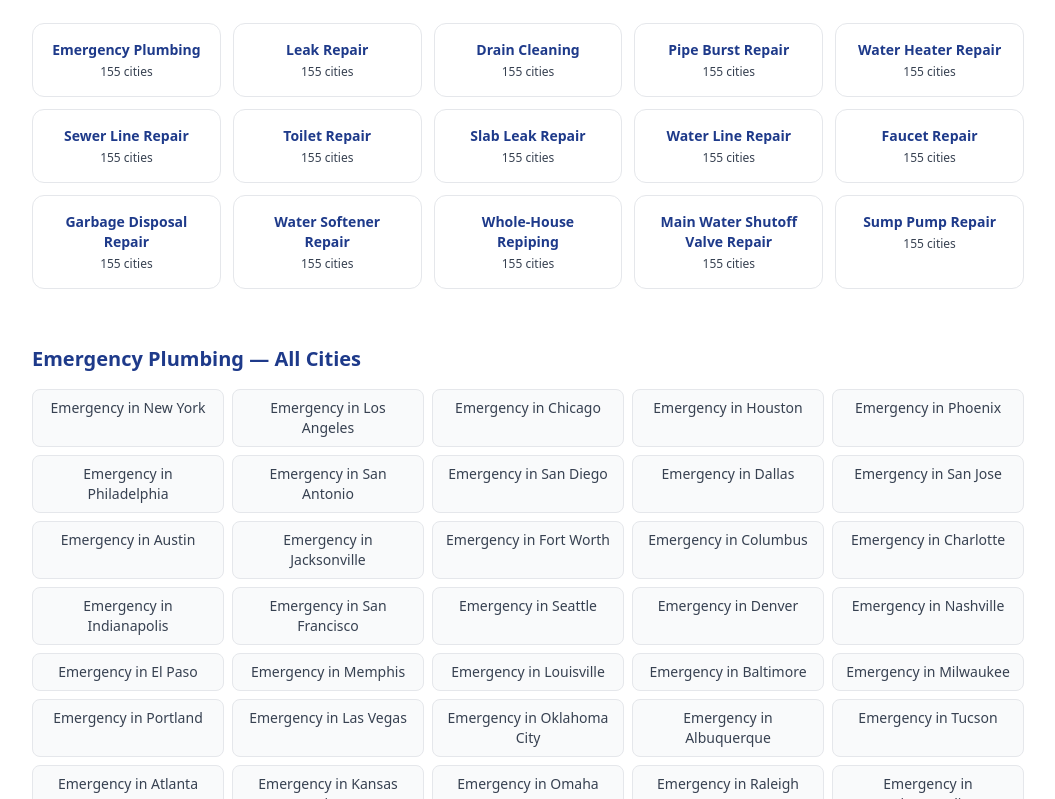
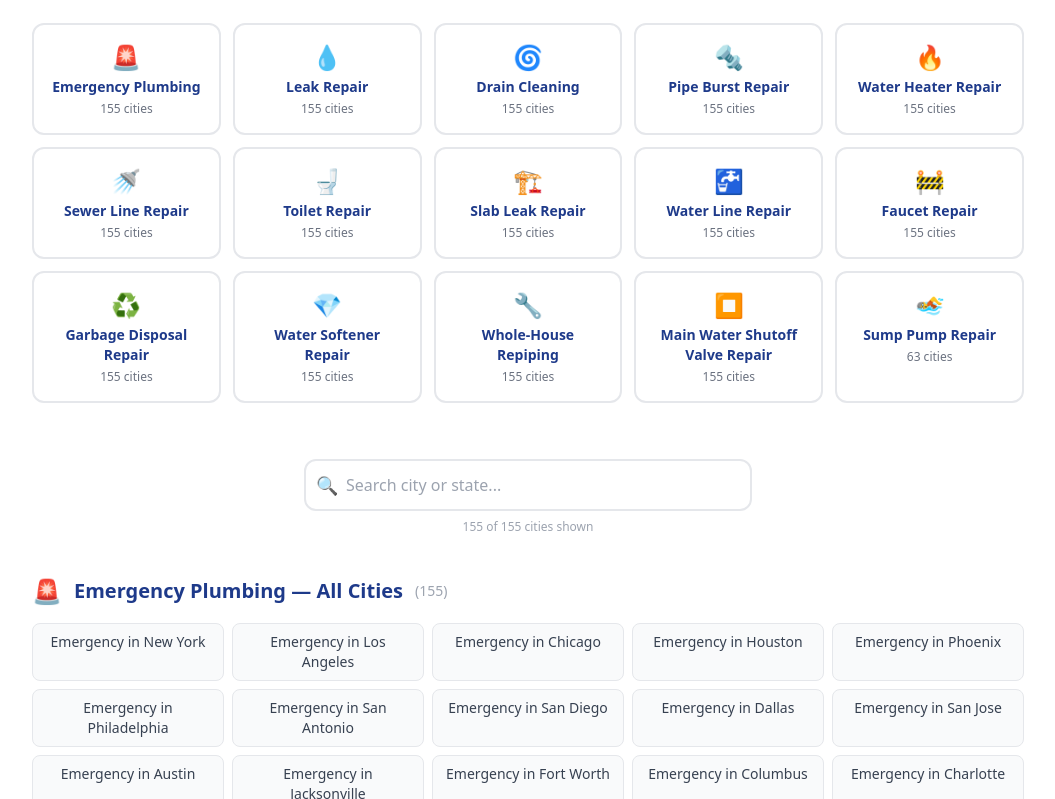
Before and after one commit to asimexports123/pseo-plumbing-site, a Next.js app: page /plumber-usa in a window 1280 px wide. Shown: the part 501-1300 px from the top of the page, without its empty margins (112-1167 px from the left). Built offline with nearby package versions, Linux system fonts and the light colour scheme; no server answers.

Commit message:
Sprint11: Add preconnect hints for GA4/Marketcall, redesign /plumber-usa with state-grouped directory, service icons, search filter, data-track on all CTAs

```diff
--- a/pages/_app.js
+++ b/pages/_app.js
@@ -69,6 +69,9 @@ function MyApp({ Component, pageProps }) {
         <link rel="icon" type="image/png" sizes="32x32" href="/favicon-32x32.png?v=2" />
         <link rel="icon" type="image/png" sizes="16x16" href="/favicon-16x16.png?v=2" />
         <link rel="apple-touch-icon" href="/apple-touch-icon.svg?v=2" />
+        {/* Preconnect to third-party script origins for faster loading */}
+        <link rel="preconnect" href="https://www.googletagmanager.com" />
+        <link rel="preconnect" href="https://js.marketcall.com" />
         {/* Theme color matches brand blue */}
         <meta name="theme-color" content="#1e3a8a" />
         {/* Prevent zoom on iOS input focus (stops layout shift) */}
--- a/pages/plumber-usa.js
+++ b/pages/plumber-usa.js
@@ -1,10 +1,29 @@
 import Head from 'next/head';
 import Link from 'next/link';
-import { SEED_CITIES, SERVICES, cityToSlug, buildSlug, PHONE_NUMBER, isCityQualifiedForService } from '../lib/cities';
+import { useState, useMemo } from 'react';
+import { SEED_CITIES, SERVICES, STATES, cityToSlug, buildSlug, PHONE_NUMBER, isCityQualifiedForService } from '../lib/cities';
 import { EditorialFooter } from '../components/EditorialFooter';
 import { Footer } from '../components/Footer';
 import { Author } from '../components/Author';
 import { buildPageSchema } from '../lib/schemas';
+
+const SERVICE_ICONS = {
+  'emergency': '🚨',
+  'leak-repair': '💧',
+  'drain-cleaning': '🌀',
+  'pipe-burst-repair': '🔩',
+  'water-heater-repair': '🔥',
+  'sewer-line-repair': '🚿',
+  'toilet-repair': '🚽',
+  'slab-leak-repair': '🏗️',
+  'water-line-repair': '🚰',
+  'faucet-repair': '🚧',
+  'garbage-disposal-repair': '♻️',
+  'water-softener-repair': '💎',
+  'whole-house-repiping': '🔧',
+  'main-water-shutoff-valve-repair': '⏹️',
+  'sump-pump-repair': '🏊',
+};
 
 export default function PlumberUSA() {
   const title = 'Plumber USA — Emergency Plumbing Services in Every US City | YoHomeFix';
@@ -22,6 +41,43 @@ export default function PlumberUSA() {
       { name: 'Plumber USA', url: `${domain}/plumber-usa` },
     ],
   });
+
+  const [searchQuery, setSearchQuery] = useState('');
+  const [activeService, setActiveService] = useState('all');
+
+  // Group cities by state for directory layout
+  const citiesByState = useMemo(() => {
+    const groups = {};
+    SEED_CITIES.forEach(city => {
+      if (!groups[city.stateCode]) {
+        const stateInfo = STATES.find(s => s.code === city.stateCode);
+        groups[city.stateCode] = { stateCode: city.stateCode, stateName: stateInfo?.name || city.stateCode, cities: [] };
+      }
+      groups[city.stateCode].cities.push(city);
+    });
+    return Object.values(groups).sort((a, b) => a.stateName.localeCompare(b.stateName));
+  }, []);
+
+  // Filtered cities based on search
+  const filteredStates = useMemo(() => {
+    if (!searchQuery.trim()) return citiesByState;
+    const q = searchQuery.toLowerCase().trim();
+    return citiesByState
+      .map(group => ({
+        ...group,
+        cities: group.cities.filter(c => c.name.toLowerCase().includes(q) || group.stateName.toLowerCase().includes(q)),
+      }))
+      .filter(g => g.cities.length > 0);
+  }, [searchQuery, citiesByState]);
+
+  // Count cities per service
+  const serviceCityCounts = useMemo(() => {
+    const counts = {};
+    SERVICES.forEach(s => {
+      counts[s.slug] = SEED_CITIES.filter(c => isCityQualifiedForService(c.name, s.slug)).length;
+    });
+    return counts;
+  }, []);
 
   return (
     <>
@@ -43,8 +99,8 @@ export default function PlumberUSA() {
       </Head>
 
       {/* Sticky mobile CTA */}
-      <div className="fixed bottom-0 left-0 right-0 z-50 bg-red-600 md:hidden">
-        <a href={`tel:${PHONE_NUMBER}`} className="flex items-center justify-center gap-3 py-4 text-white font-extrabold text-xl w-full" aria-label="Call emergency dispatch">
+      <div className="fixed bottom-0 left-0 right-0 z-50 bg-red-600 md:hidden" style={{ height: 64 }}>
+        <a href={`tel:${PHONE_NUMBER}`} data-track="plumber-usa-sticky-mobile" className="flex items-center justify-center gap-3 h-full text-white font-extrabold text-xl w-full" aria-label="Call emergency dispatch">
           <span>📞</span><span>CALL NOW — 24/7</span>
         </a>
       </div>
@@ -54,10 +110,10 @@ export default function PlumberUSA() {
         {/* Header */}
         <nav className="bg-blue-900 text-white px-4 py-3 flex justify-between items-center sticky top-0 z-40 shadow-lg">
           <Link href="/" className="text-2xl font-extrabold text-white no-underline">YoHomeFix</Link>
-          <a href={`tel:${PHONE_NUMBER}`} className="hidden md:flex items-center gap-2 bg-red-600 hover:bg-red-700 text-white px-5 py-2 rounded-full font-bold transition-colors" aria-label="Call emergency dispatch">
+          <a href={`tel:${PHONE_NUMBER}`} data-track="plumber-usa-nav-desktop" className="hidden md:flex items-center gap-2 bg-red-600 hover:bg-red-700 text-white px-5 py-2 rounded-full font-bold transition-colors" aria-label="Call emergency dispatch">
             📞 Call Now
           </a>
-          <a href={`tel:${PHONE_NUMBER}`} className="md:hidden bg-red-600 text-white px-4 py-2 rounded-full font-bold text-sm" aria-label="Call emergency dispatch">Call Now</a>
+          <a href={`tel:${PHONE_NUMBER}`} data-track="plumber-usa-nav-mobile" className="md:hidden bg-red-600 text-white px-4 py-2 rounded-full font-bold text-sm" aria-label="Call emergency dispatch">Call Now</a>
         </nav>
 
         <nav aria-label="Breadcrumb" className="max-w-5xl mx-auto w-full px-4 py-2 text-sm text-gray-500">
@@ -73,7 +129,7 @@ export default function PlumberUSA() {
           <div className="max-w-3xl mx-auto">
             <h1 className="text-3xl md:text-5xl font-extrabold mb-4">Emergency Plumbers in Every US City</h1>
             <p className="text-lg text-white mb-6">Licensed plumbers dispatched in 60 minutes. Available 24/7 with no overtime charges.</p>
-            <a href={`tel:${PHONE_NUMBER}`} className="inline-flex items-center gap-3 bg-red-600 hover:bg-red-500 text-white px-8 py-4 rounded-full text-xl font-extrabold shadow-xl transition-transform hover:scale-105" aria-label="Call emergency dispatch">
+            <a href={`tel:${PHONE_NUMBER}`} data-track="plumber-usa-hero" className="inline-flex items-center gap-3 bg-red-600 hover:bg-red-500 text-white px-8 py-4 rounded-full text-xl font-extrabold shadow-xl transition-transform hover:scale-105" aria-label="Call emergency dispatch">
               📞 Get Emergency Help
             </a>
           </div>
@@ -81,40 +137,82 @@ export default function PlumberUSA() {
 
         <main className="max-w-5xl mx-auto w-full px-4 py-12">
 
-          {/* Services Hub — anchor links */}
+          {/* Services Hub — filterable cards */}
           <section className="mb-14">
             <h2 className="text-2xl font-bold text-blue-900 mb-6 text-center">Our Plumbing Services</h2>
-            <div className="grid md:grid-cols-5 gap-3">
+            <div className="grid grid-cols-2 md:grid-cols-3 lg:grid-cols-5 gap-3">
               {SERVICES.map((s) => (
-                <a key={s.slug} id={s.slug} href={`#${s.slug}-cities`}
-                  className="p-4 border border-gray-200 rounded-xl hover:border-blue-500 hover:shadow-md transition-all text-center no-underline">
+                <a key={s.slug} href={`#${s.slug}-cities`}
+                  className={`p-4 border-2 rounded-xl hover:shadow-md transition-all text-center no-underline ${activeService === s.slug ? 'border-blue-600 bg-blue-50' : 'border-gray-200 hover:border-blue-400'}`}
+                  onClick={() => setActiveService(s.slug)}>
+                  <div className="text-2xl mb-1">{SERVICE_ICONS[s.slug] || '🔧'}</div>
                   <p className="font-bold text-blue-900 text-sm">{s.name}</p>
-                  <p className="text-gray-700 text-xs mt-1">{SEED_CITIES.length} cities</p>
+                  <p className="text-gray-500 text-xs mt-1">{serviceCityCounts[s.slug]} cities</p>
                 </a>
               ))}
             </div>
           </section>
 
-          {/* Cities by Service */}
-          {SERVICES.map((service) => (
-            <section key={service.slug} id={`${service.slug}-cities`} className="mb-14 scroll-mt-20">
-              <div className="flex items-center justify-between mb-4">
+          {/* Search bar */}
+          <section className="mb-10">
+            <div className="max-w-md mx-auto">
+              <div className="relative">
+                <input
+                  type="text"
+                  value={searchQuery}
+                  onChange={e => setSearchQuery(e.target.value)}
+                  placeholder="Search city or state..."
+                  className="w-full pl-10 pr-4 py-3 rounded-xl border-2 border-gray-200 focus:border-blue-500 outline-none text-gray-800"
+                  aria-label="Search cities"
+                />
+                <span className="absolute left-3 top-1/2 -translate-y-1/2 text-gray-400 text-lg">🔍</span>
+                {searchQuery && (
+                  <button
+                    onClick={() => setSearchQuery('')}
+                    className="absolute right-3 top-1/2 -translate-y-1/2 text-gray-400 hover:text-gray-600"
+                    aria-label="Clear search"
+                  >✕</button>
+                )}
+              </div>
+              <p className="text-center text-gray-400 text-xs mt-2">
+                {filteredStates.reduce((sum, s) => sum + s.cities.length, 0)} of {SEED_CITIES.length} cities shown
+              </p>
+            </div>
+          </section>
+
+          {/* Cities by Service — compact grids */}
+          {SERVICES.map((service) => {
+            const cities = SEED_CITIES.filter((city) => isCityQualifiedForService(city.name, service.slug));
+            const filteredCities = searchQuery.trim()
+              ? cities.filter(c => {
+                  const q = searchQuery.toLowerCase().trim();
+                  return c.name.toLowerCase().includes(q) || c.stateCode.toLowerCase().includes(q);
+                })
+              : cities;
+            if (filteredCities.length === 0) return null;
+
+            return (
+              <section key={service.slug} id={`${service.slug}-cities`} className="mb-12 scroll-mt-20">
+                <div className="flex items-center gap-3 mb-4">
+                  <span className="text-2xl">{SERVICE_ICONS[service.slug] || '🔧'}</span>
                   <h2 className="text-xl font-bold text-blue-900">{service.name} — All Cities</h2>
+                  <span className="text-gray-400 text-sm">({filteredCities.length})</span>
                 </div>
                 <div className="grid grid-cols-2 md:grid-cols-4 lg:grid-cols-5 gap-2">
-                {SEED_CITIES.filter((city) => isCityQualifiedForService(city.name, service.slug)).map((city) => {
+                  {filteredCities.map((city) => {
                     const href = `/${buildSlug(cityToSlug(city.name), service.slug)}`;
                     return (
                       <Link key={`${service.slug}-${city.name}`} href={href}
                         className="px-3 py-2 bg-gray-50 hover:bg-blue-50 border border-gray-200 hover:border-blue-300 rounded-lg text-sm text-gray-700 hover:text-blue-800 no-underline transition-all text-center"
-                      title={`${service.name} in ${city.name}`}>
+                        title={`${service.name} in ${city.name}, ${city.stateCode}`}>
                         {service.shortName} in {city.name}
                       </Link>
                     );
                   })}
                 </div>
               </section>
-          ))}
+            );
+          })}
 
           {/* Cost Guides Section */}
           <section className="mb-14 bg-yellow-50 border border-yellow-200 rounded-2xl p-6">
@@ -153,31 +251,33 @@ export default function PlumberUSA() {
             </div>
           </section>
 
-          {/* City Hub — all services per city */}
+          {/* City Directory — grouped by state with search */}
           <section className="mb-14">
-            <h2 className="text-2xl font-bold text-blue-900 mb-6 text-center">Browse by City</h2>
-            <div className="grid md:grid-cols-2 gap-4">
-              {SEED_CITIES.map((city) => (
-                <div key={city.name} className="border border-gray-200 rounded-xl p-4">
-                  <p className="font-bold text-blue-900 mb-2">
-                    <Link href={`/${buildSlug(cityToSlug(city.name), 'emergency')}`} className="hover:underline no-underline">
-                      Emergency plumber in {city.name}, {city.stateCode}
+            <h2 className="text-2xl font-bold text-blue-900 mb-2 text-center">Browse by City</h2>
+            <p className="text-gray-500 text-center text-sm mb-6">All {SEED_CITIES.length} cities across {filteredStates.length} states — click any city for emergency plumbing services</p>
+            <div className="space-y-4">
+              {filteredStates.map((group) => (
+                <div key={group.stateCode} className="border border-gray-200 rounded-xl overflow-hidden">
+                  <div className="bg-gray-50 px-4 py-2 border-b border-gray-200">
+                    <h3 className="font-bold text-blue-900 text-sm">{group.stateName} ({group.stateCode}) <span className="text-gray-400 font-normal">— {group.cities.length} cities</span></h3>
+                  </div>
+                  <div className="p-4">
+                    <div className="flex flex-wrap gap-2">
+                      {group.cities.map((city) => (
+                        <Link key={city.name}
+                          href={`/${buildSlug(cityToSlug(city.name), 'emergency')}`}
+                          className="px-3 py-1.5 bg-blue-50 hover:bg-blue-100 text-blue-700 rounded-lg text-xs no-underline transition-colors font-medium"
+                          title={`Emergency plumber in ${city.name}, ${city.stateCode}`}>
+                          {city.name}
                         </Link>
-                  </p>
-                  <div className="flex flex-wrap gap-2">
-                    {SERVICES.filter((s) => isCityQualifiedForService(city.name, s.slug)).map((s) => {
-                      const href = `/${buildSlug(cityToSlug(city.name), s.slug)}`;
-                      return (
-                        <Link key={s.slug} href={href}
-                          className="px-2 py-1 bg-blue-50 hover:bg-blue-100 text-blue-700 rounded text-xs no-underline transition-colors"
-                          title={`${s.name} in ${city.name}`}>
-                          {s.shortName} in {city.name}
-                        </Link>
-                      );
-                    })}
+                      ))}
+                    </div>
                   </div>
                 </div>
               ))}
+              {filteredStates.length === 0 && (
+                <p className="text-center text-gray-400 py-8">No cities found for &quot;{searchQuery}&quot;</p>
+              )}
             </div>
           </section>
 
@@ -188,7 +288,7 @@ export default function PlumberUSA() {
           <div className="bg-blue-900 text-white rounded-2xl p-8 text-center">
             <h2 className="text-2xl font-extrabold mb-2">Need a Plumber Right Now?</h2>
             <p className="text-white mb-5">Our dispatchers are standing by 24/7 across the USA</p>
-            <a href={`tel:${PHONE_NUMBER}`} className="inline-flex items-center gap-3 bg-red-600 hover:bg-red-500 text-white px-8 py-4 rounded-full text-xl font-extrabold transition-colors" aria-label="Call emergency dispatch">
+            <a href={`tel:${PHONE_NUMBER}`} data-track="plumber-usa-bottom-cta" className="inline-flex items-center gap-3 bg-red-600 hover:bg-red-500 text-white px-8 py-4 rounded-full text-xl font-extrabold transition-colors" aria-label="Call emergency dispatch">
               📞 Call Today
             </a>
           </div>
```
Lines whose indentation alone changed are shown as unchanged.
